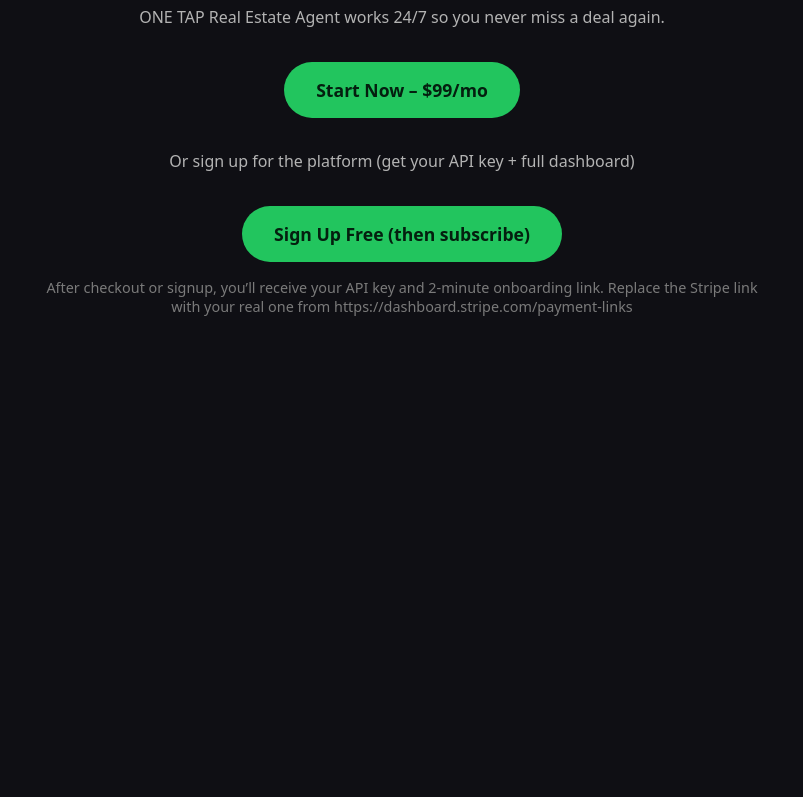
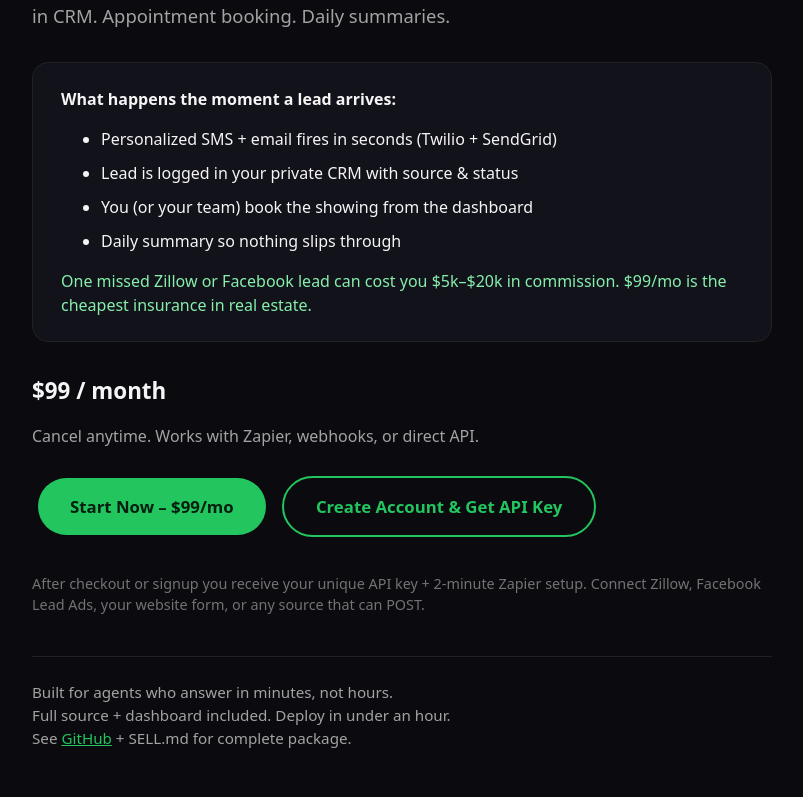
Before and after one commit to elnick-93/one-tap-real-estate-agent, a plain HTML site: page site/index.html in a window 1280 px wide. Shown: the part 226-1023 px from the top of the page, without its empty margins (238-1041 px from the left). Before the commit the page ends 800 px from the top, so only its background shows below. Drawn offline with Linux system fonts and the light colour scheme.

Commit message:
Upgrade landing page for higher conversion and clearer value prop

```diff
--- a/site/index.html
+++ b/site/index.html
@@ -2,32 +2,56 @@
 <html lang="en">
 <head>
   <meta charset="UTF-8">
-  <title>ONE TAP Real Estate Agent – Instant Lead Response</title>
+  <title>ONE TAP Real Estate Agent – Never Lose Another Lead</title>
   <meta name="viewport" content="width=device-width, initial-scale=1">
+  <meta name="description" content="Instant SMS + email response for real estate leads. Automatic qualification, CRM, and appointment booking. $99/mo. Stop losing deals to slow replies.">
   <style>
-    body { margin:0; font-family:system-ui; background:#0f0f14; color:#f5f5f5; }
-    .wrap { max-width:720px; margin:0 auto; padding:48px 16px; text-align:center; }
-    h1 { font-size:2.6rem; margin-bottom:12px; }
-    p { color:#b3b3b3; margin:10px 0; }
-    .btn { display:inline-block; margin-top:24px; padding:16px 32px; background:#22c55e; color:#041f0f; font-weight:700; border-radius:999px; text-decoration:none; font-size:1.1rem; }
-    .note { margin-top:16px; font-size:0.9rem; color:#7a7a7a; }
-    .signup { margin-top:32px; }
+    * { box-sizing: border-box; }
+    body { margin:0; font-family: system-ui, -apple-system, BlinkMacSystemFont, sans-serif; background:#0a0a0f; color:#f5f5f5; line-height:1.5; }
+    .wrap { max-width:780px; margin:0 auto; padding:48px 20px; }
+    h1 { font-size: clamp(2rem, 5vw, 2.8rem); margin:0 0 12px; letter-spacing:-0.02em; }
+    .sub { color:#a3a3a3; font-size:1.15rem; margin-bottom:28px; }
+    .benefits { text-align:left; background:#12121a; border-radius:16px; padding:24px 28px; margin:32px 0; border:1px solid #222; }
+    .benefits li { margin:10px 0; }
+    .btn { display:inline-block; margin:8px 6px; padding:16px 32px; background:#22c55e; color:#041f0f; font-weight:700; border-radius:999px; text-decoration:none; font-size:1.05rem; transition: transform .15s, background .15s; }
+    .btn:hover { background:#16a34a; transform:translateY(-1px); }
+    .btn-secondary { background:transparent; color:#22c55e; border:2px solid #22c55e; }
+    .btn-secondary:hover { background:#22c55e22; }
+    .price { font-size:1.4rem; font-weight:700; margin:20px 0 8px; }
+    .note { margin-top:28px; font-size:0.9rem; color:#737373; }
+    .proof { margin-top:40px; padding-top:24px; border-top:1px solid #222; color:#a3a3a3; font-size:0.95rem; }
   </style>
 </head>
 <body>
   <div class="wrap">
     <h1>Never Lose Another Real Estate Lead</h1>
-    <p>Instant SMS + email response. Automatic qualification. Appointment booking. Daily summaries.</p>
-    <p>ONE TAP Real Estate Agent works 24/7 so you never miss a deal again.</p>
+    <p class="sub">Instant SMS + email the second a lead hits your inbox. Automatic qualification. Built-in CRM. Appointment booking. Daily summaries.</p>
 
-    <a class="btn" href="https://buy.stripe.com/test_YOUR_REAL_STRIPE_LINK_HERE_REPLACE_THIS">Start Now – $99/mo</a>
-
-    <div class="signup">
-      <p>Or sign up for the platform (get your API key + full dashboard)</p>
-      <a class="btn" href="signup.html">Sign Up Free (then subscribe)</a>
+    <div class="benefits">
+      <strong>What happens the moment a lead arrives:</strong>
+      <ul>
+        <li>Personalized SMS + email fires in seconds (Twilio + SendGrid)</li>
+        <li>Lead is logged in your private CRM with source & status</li>
+        <li>You (or your team) book the showing from the dashboard</li>
+        <li>Daily summary so nothing slips through</li>
+      </ul>
+      <p style="margin:16px 0 0;color:#86efac">One missed Zillow or Facebook lead can cost you $5k–$20k in commission. $99/mo is the cheapest insurance in real estate.</p>
     </div>
 
-    <p class="note">After checkout or signup, you’ll receive your API key and 2‑minute onboarding link. Replace the Stripe link with your real one from https://dashboard.stripe.com/payment-links</p>
+    <p class="price">$99 / month</p>
+    <p style="color:#a3a3a3;margin-bottom:20px">Cancel anytime. Works with Zapier, webhooks, or direct API.</p>
+
+    <!-- REPLACE the href below with your real Stripe Payment Link from https://dashboard.stripe.com/payment-links -->
+    <a class="btn" href="https://buy.stripe.com/test_YOUR_REAL_STRIPE_LINK_HERE_REPLACE_THIS">Start Now – $99/mo</a>
+    <a class="btn btn-secondary" href="signup.html">Create Account & Get API Key</a>
+
+    <p class="note">After checkout or signup you receive your unique API key + 2-minute Zapier setup. Connect Zillow, Facebook Lead Ads, your website form, or any source that can POST.</p>
+
+    <div class="proof">
+      Built for agents who answer in minutes, not hours.<br>
+      Full source + dashboard included. Deploy in under an hour.<br>
+      See <a href="https://github.com/elnick-93/one-tap-real-estate-agent" style="color:#22c55e">GitHub</a> + SELL.md for complete package.
+    </div>
   </div>
 </body>
 </html>
```
